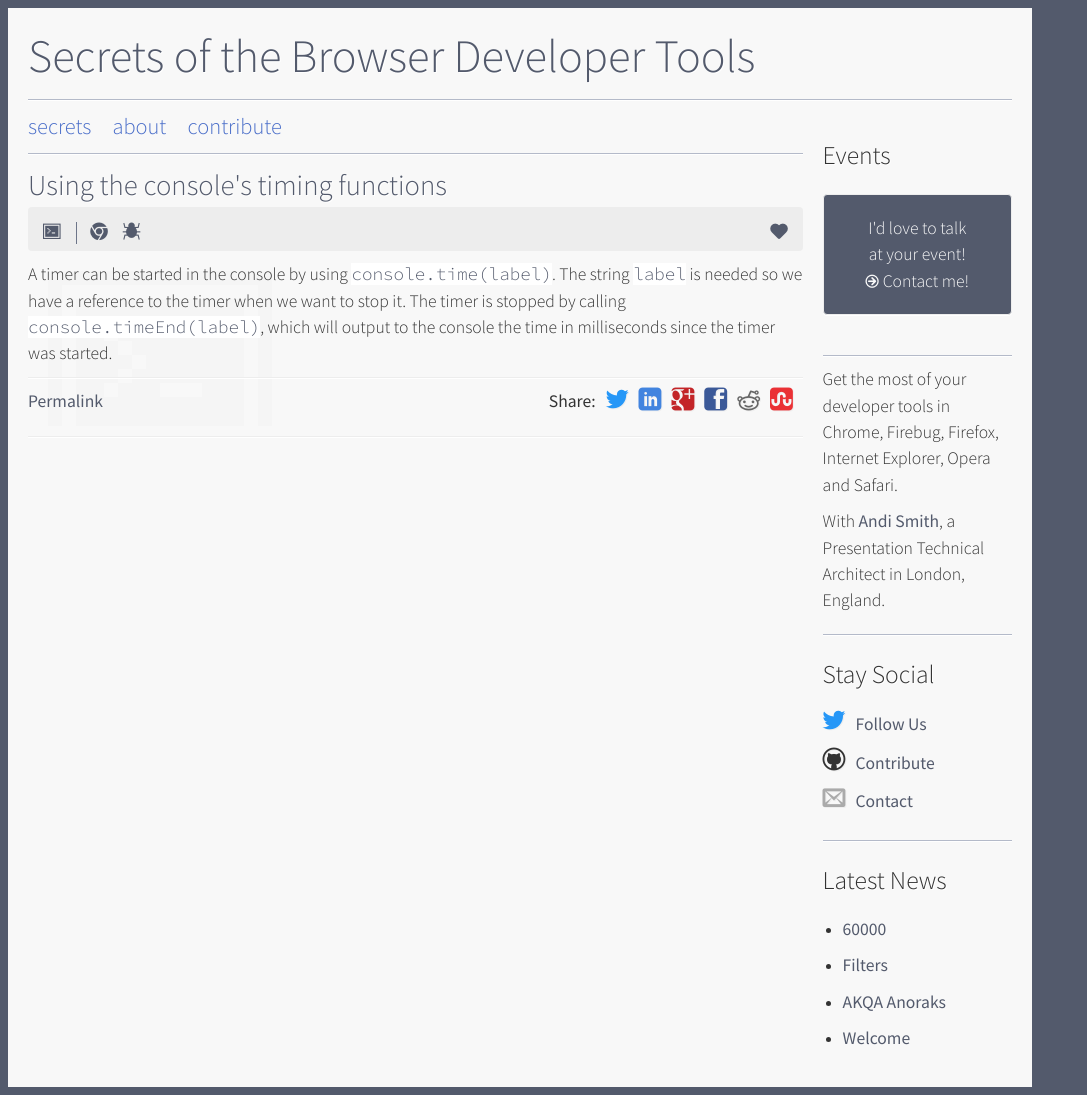
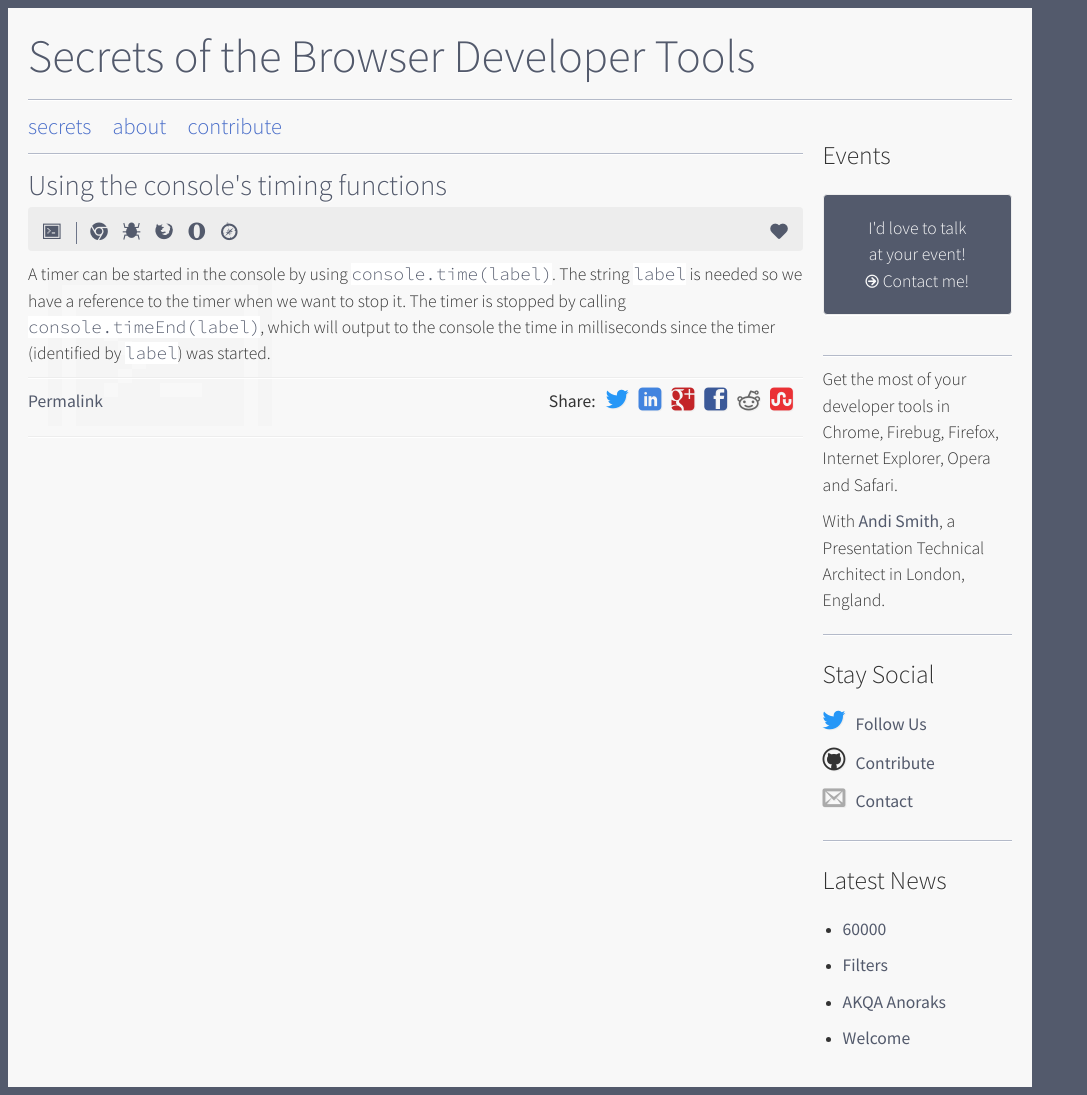
Before and after one commit to andismith/dev-tool-secrets, a Jekyll site: the page built from secret/console-timers.md, in a window 1280 px wide. Shown: the whole page, without its empty margins (0-1087 px from the left). Built offline with Jekyll 4.4.1, drawn with Linux system fonts in a browser that asks for light colours; nearby versions of some CDN libraries; library files that are not in the unit come from our copies; Markdown is read by kramdown in place of the engine named in the settings; some of the changed lines change nothing that is shown.

Commit message:
Adds Firefox, Safari and Opera to the console.time() secret

```diff
--- a/secret/console-timers.md
+++ b/secret/console-timers.md
@@ -6,10 +6,13 @@ published: true
 title: Using the console's timing functions
 authors:
 - Aptary
-order: 05-00125
+order: 05-00175
 browsers:
 - chrome
 - firebug
+- firefox
+- opera
+- safari
 categories:
 - console
 parent: console
@@ -17,4 +20,4 @@ tags:
 - secret
 ---
 
-<p>A timer can be started in the console by using <code>console.time(label)</code>. The string <code>label</code> is needed so we have a reference to the timer when we want to stop it. The timer is stopped by calling <code>console.timeEnd(label)</code>, which will output to the console the time in milliseconds since the timer was started.</p>
+<p>A timer can be started in the console by using <code>console.time(label)</code>. The string <code>label</code> is needed so we have a reference to the timer when we want to stop it. The timer is stopped by calling <code>console.timeEnd(label)</code>, which will output to the console the time in milliseconds since the timer (identified by <code>label</code>) was started.</p>
```
